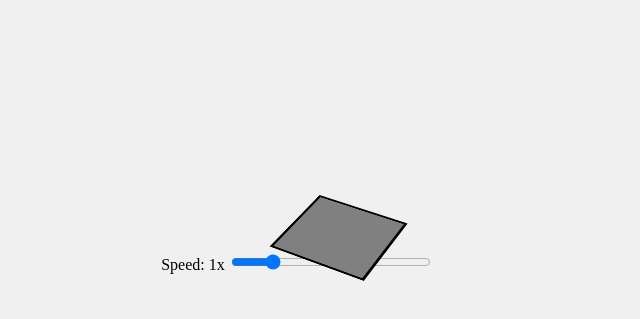
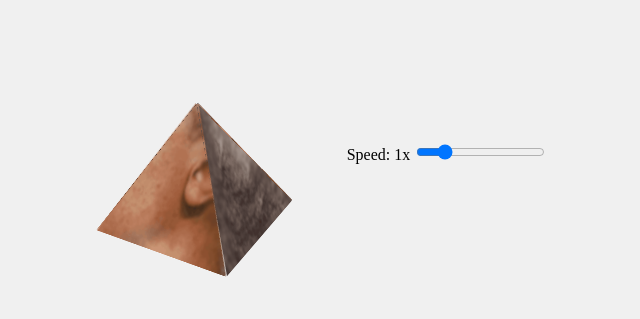
Before and after one commit to RedtheRedGuy/Obamium, a plain HTML site: page index.html in a window 1280 px wide. Shown: the part 247-566 px from the top of the page, without its empty margins (343-983 px from the left). Drawn offline with Linux system fonts and the light colour scheme.

Commit message:
Update index.html

```diff
--- a/index.html
+++ b/index.html
@@ -6,7 +6,6 @@
   <style>
     body {
       display: flex;
-      flex-direction: column;
       justify-content: center;
       align-items: center;
       height: 100vh;
@@ -18,8 +17,8 @@
       perspective: 800px;
       transform-style: preserve-3d;
       position: relative;
-      width: 200px;
-      height: 200px;
+      width: 300px;
+      height: 300px;
     }
 
     .pyramid {
@@ -28,57 +27,45 @@
       left: 50%;
       transform: translate(-50%, -50%) rotateX(-30deg) rotateY(45deg);
       transform-style: preserve-3d;
-      width: 100px;
-      height: 100px;
+      width: 150px;
+      height: 150px;
       animation: spin 3s infinite linear;
     }
 
     .face {
       position: absolute;
-      width: 0;
-      height: 0;
-      border-style: solid;
-      transform-origin: bottom;
+      width: 150px;
+      height: 150px;
       background-size: cover;
       background-position: center;
+      transform-origin: bottom;
     }
 
-    /* Base of the pyramid (square) */
+    /* Base of the pyramid */
     .base {
-      position: absolute;
-      width: 100px;
-      height: 100px;
-      background: gray;
-      transform: rotateX(90deg) translateZ(-50px);
+      transform: rotateX(90deg) translateZ(75px);
+      background-image: url('');
     }
 
-    /* Four triangular faces with images */
+    /* Four triangular faces */
     .front {
-      border-width: 50px 50px 0 50px;
-      border-color: transparent transparent transparent transparent;
+      transform: rotateY(0deg) translateZ(75px) rotateX(30deg);
       background-image: url('tile001.png');
-      transform: rotateY(0deg) translateZ(50px);
     }
 
     .back {
-      border-width: 50px 50px 0 50px;
-      border-color: transparent transparent transparent transparent;
+      transform: rotateY(180deg) translateZ(75px) rotateX(30deg);
       background-image: url('tile005.png');
-      transform: rotateY(180deg) translateZ(50px);
     }
 
     .left {
-      border-width: 50px 50px 0 50px;
-      border-color: transparent transparent transparent transparent;
+      transform: rotateY(-90deg) translateZ(75px) rotateX(30deg);
       background-image: url('tile006.png');
-      transform: rotateY(-90deg) translateZ(50px);
     }
 
     .right {
-      border-width: 50px 50px 0 50px;
-      border-color: transparent transparent transparent transparent;
+      transform: rotateY(90deg) translateZ(75px) rotateX(30deg);
       background-image: url('tile004.png');
-      transform: rotateY(90deg) translateZ(50px);
     }
 
     /* Spinning animation */
@@ -90,19 +77,8 @@
         transform: translate(-50%, -50%) rotateX(-30deg) rotateY(360deg);
       }
     }
-
-    /* Slider styling */
-    .slider-container {
-      margin-top: 20px;
-      text-align: center;
-    }
-
-    input[type="range"] {
-      width: 200px;
-    }
-
   </style>
-  <title>Obamium Pyramid</title>
+  <title>Obamium</title>
 </head>
 <body>
   <div class="pyramid-container">
@@ -114,9 +90,7 @@
       <div class="face right"></div>
     </div>
   </div>
-
-  <!-- Speed Slider -->
-  <div class="slider-container">
+<div class="slider-container">
     <label for="speedSlider">Speed: <span id="speedValue">1</span>x</label>
     <input type="range" id="speedSlider" min="0.1" max="5" step="0.1" value="1">
   </div>
```
